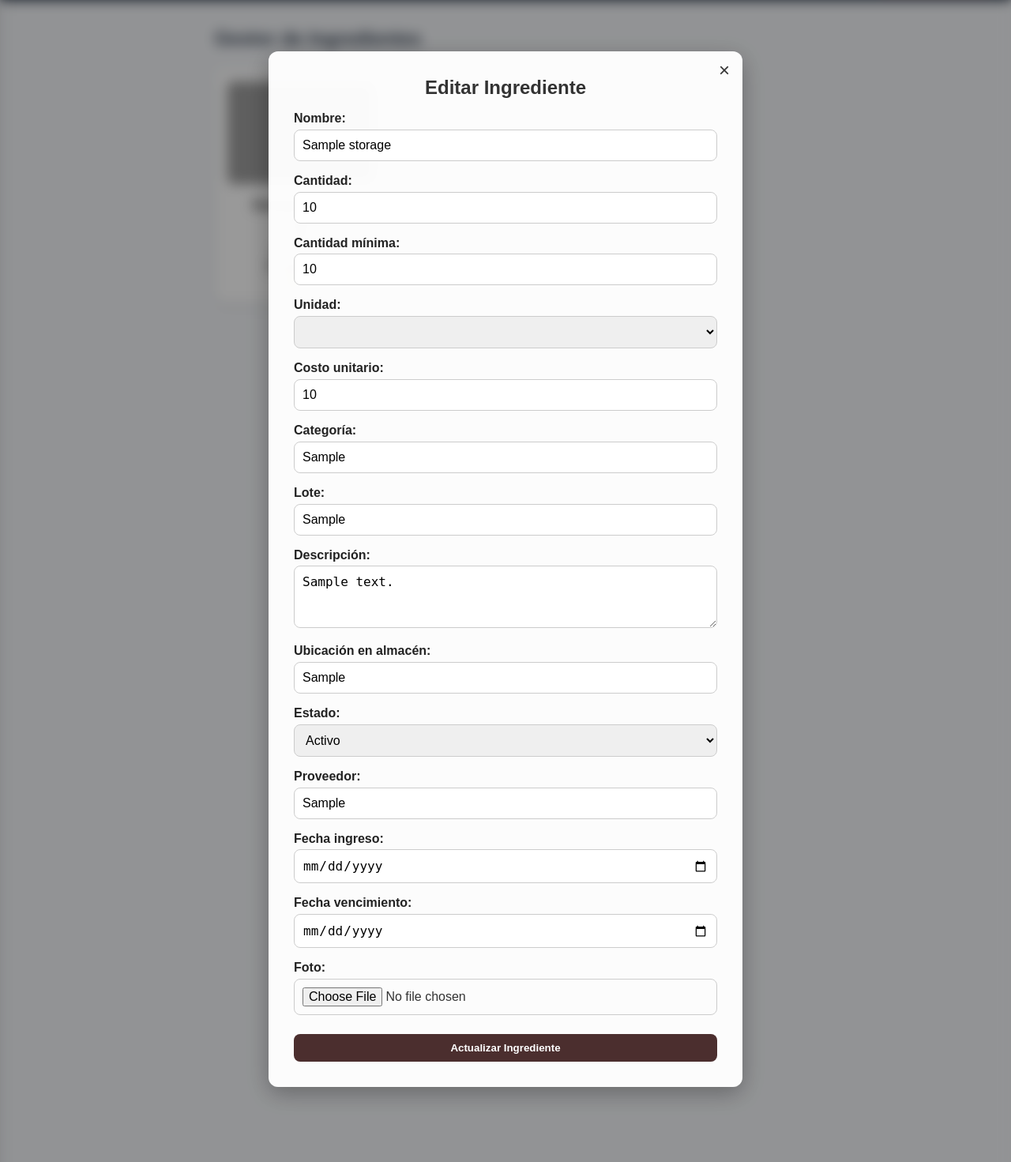
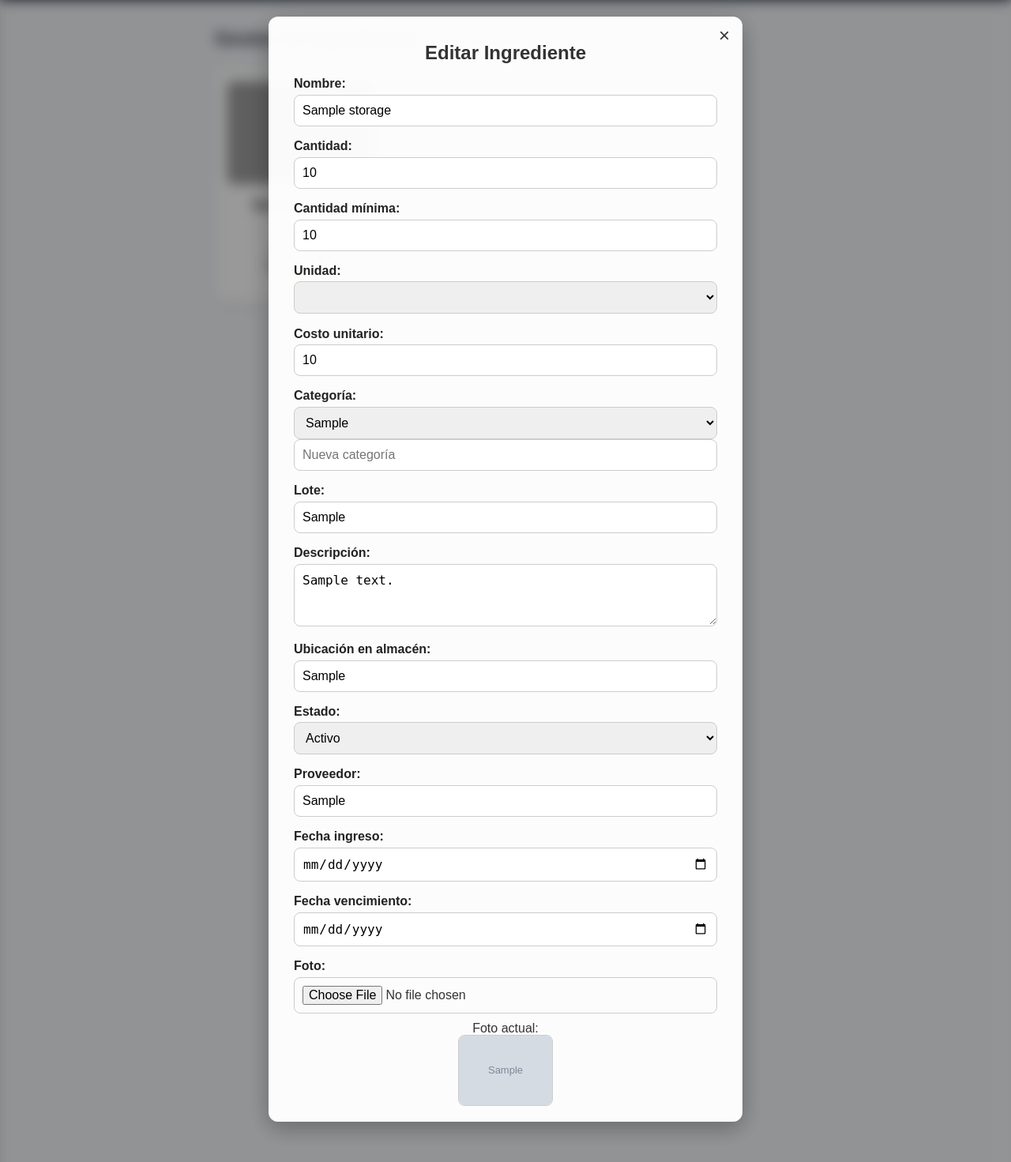
Before and after one commit to JuanEstebanAparicio/DelixSystem, a PHP site: page /app/pages/inventory/view/ingredient_manager.php in a window 1280 px wide, after a click on "✏️". Shown: the part 57-1528 px from the top of the page at 79% size. Run offline with PHP 8.4, Linux system fonts and the light colour scheme; tables that the repository leaves empty or names only in its code hold one stand-in row (values such as "Sample post"); grey boxes marked "Sample" are stand-in pictures; some libraries are stand-ins or nearby versions; grey boxes are pictures that could not be loaded.

Commit message:
correcciones mayores

```diff
--- a/app/pages/inventory/css/registroInsumo.css
+++ b/app/pages/inventory/css/registroInsumo.css
@@ -55,3 +55,15 @@
 .modal-content button[type="submit"]:hover {
   background: #613b3b;
 }
+
+.photo-preview {
+  margin-top: 10px;
+  text-align: center;
+}
+
+.preview-img {
+  max-width: 120px;
+  max-height: 120px;
+  border-radius: 8px;
+  border: 1px solid #ccc;
+}
--- /dev/null
+++ b/app/pages/inventory/js/category_handler.js
@@ -0,0 +1,16 @@
+document.addEventListener("DOMContentLoaded", () => {
+  const categorySelect = document.getElementById("category");
+  const newCategoryInput = document.getElementById("newCategoryInput");
+
+  categorySelect.addEventListener("change", () => {
+    if (categorySelect.value === "__new__") {
+      newCategoryInput.classList.remove("hidden");
+      newCategoryInput.required = true;
+      newCategoryInput.focus();
+    } else {
+      newCategoryInput.classList.add("hidden");
+      newCategoryInput.required = false;
+      newCategoryInput.value = "";
+    }
+  });
+});
--- a/app/pages/inventory/js/form_handler.js
+++ b/app/pages/inventory/js/form_handler.js
@@ -32,6 +32,10 @@ function newIngredient() {
   const hoy = new Date().toISOString().split("T")[0];
   document.getElementById("fecha_ingreso").value = hoy;
 
+  // Ocultar imagen previa si se estaba editando antes
+  const currentPhotoContainer = document.getElementById("currentPhotoContainer");
+  if (currentPhotoContainer) currentPhotoContainer.classList.add("hidden");
+
   showModal("formModal");
 }
 
@@ -51,6 +55,16 @@ function editIngredient(data) {
   document.getElementById("fecha_ingreso").value = data.entrance_date || "";
   document.getElementById("fecha_vencimiento").value = data.expiration_date || "";
 
+  const currentPhotoContainer = document.getElementById("currentPhotoContainer");
+  const currentPhoto = document.getElementById("currentPhoto");
+
+  if (data.photo && data.photo.trim() !== "") {
+    currentPhoto.src = "../" + data.photo;
+    currentPhotoContainer.classList.remove("hidden");
+  } else {
+    currentPhotoContainer.classList.add("hidden");
+  }
+
   document.getElementById("modalTitle").textContent = "Editar Ingrediente";
   document.getElementById("submitBtn").textContent = "Actualizar Ingrediente";
   document.getElementById("ingredientForm").action = "../php/inputs_edit.php";
--- /dev/null
+++ b/app/pages/inventory/js/sidebar_handler.js
@@ -0,0 +1,26 @@
+function toggleSidebar() {
+  document.getElementById('sidebarMenu').classList.toggle('hidden');
+}
+
+function mostrarCategoria(cat) {
+  const cards = document.querySelectorAll('.ingredient-card');
+  if (cat === 'Todos') {
+    cards.forEach(card => card.style.display = 'flex');
+  } else {
+    cards.forEach(card => {
+      if (card.dataset.category === cat || card.id === 'globalCreateCard') {
+        card.style.display = 'flex';
+      } else {
+        card.style.display = 'none';
+      }
+    });
+  }
+}
+
+document.addEventListener('click', function(e) {
+  const sidebar = document.getElementById('sidebarMenu');
+  const hamburger = document.querySelector('.hamburger');
+  if (!sidebar.contains(e.target) && !hamburger.contains(e.target)) {
+    sidebar.classList.add('hidden');
+  }
+});
--- a/app/pages/inventory/view/ingredient_manager.php
+++ b/app/pages/inventory/view/ingredient_manager.php
@@ -9,6 +9,8 @@ try {
         $cat = $ing['category'] ?: 'Sin categoría';
         $categorias[$cat][] = $ing;
     }
+
+    $listaCategorias = array_keys($categorias);
 } catch (PDOException $e) {
     die("<p class='error-msg'>Error al obtener datos desde Supabase: " . $e->getMessage() . "</p>");
 }
@@ -136,7 +138,14 @@ try {
 
         <div class="form-group">
           <label for="category">Categoría:</label>
-          <input type="text" name="category" id="category" required>
+          <select name="category" id="category" required>
+            <option value="" disabled selected>Seleccione o cree una categoría</option>
+            <?php foreach ($listaCategorias as $cat): ?>
+              <option value="<?= htmlspecialchars($cat) ?>"><?= htmlspecialchars($cat) ?></option>
+            <?php endforeach; ?>
+            <option value="__new__">+ Nueva categoría...</option>
+          </select>
+          <input type="text" id="newCategoryInput" name="new_category" placeholder="Nueva categoría" class="hidden">
         </div>
 
         <div class="form-group">
@@ -180,6 +189,11 @@ try {
         <div class="form-group">
           <label for="photo">Foto:</label>
           <input type="file" name="photo" id="photo" accept="image/*">
+
+          <div id="currentPhotoContainer" class="photo-preview hidden">
+            <p>Foto actual:</p>
+            <img id="currentPhoto" src="" alt="Foto actual del ingrediente" class="preview-img">
+          </div>
         </div>
 
         <div class="modal-footer">
@@ -190,35 +204,7 @@ try {
   </div>
 
   <script src="../js/form_handler.js"></script>
-  <script>
-    function toggleSidebar() {
-      document.getElementById('sidebarMenu').classList.toggle('hidden');
-    }
-
-    function mostrarCategoria(cat) {
-      const cards = document.querySelectorAll('.ingredient-card');
-      const createCard = document.getElementById('globalCreateCard');
-
-      if (cat === 'Todos') {
-        cards.forEach(card => card.style.display = 'flex');
-      } else {
-        cards.forEach(card => {
-          if (card.dataset.category === cat || card.id === 'globalCreateCard') {
-            card.style.display = 'flex';
-          } else {
-            card.style.display = 'none';
-          }
-        });
-      }
-    }
-
-    document.addEventListener('click', function(e) {
-      const sidebar = document.getElementById('sidebarMenu');
-      const hamburger = document.querySelector('.hamburger');
-      if (!sidebar.contains(e.target) && !hamburger.contains(e.target)) {
-        sidebar.classList.add('hidden');
-      }
-    });
-  </script>
+  <script src="../js/category_handler.js"></script>
+  <script src="../js/sidebar_handler.js"></script>
 </body>
 </html>
```
